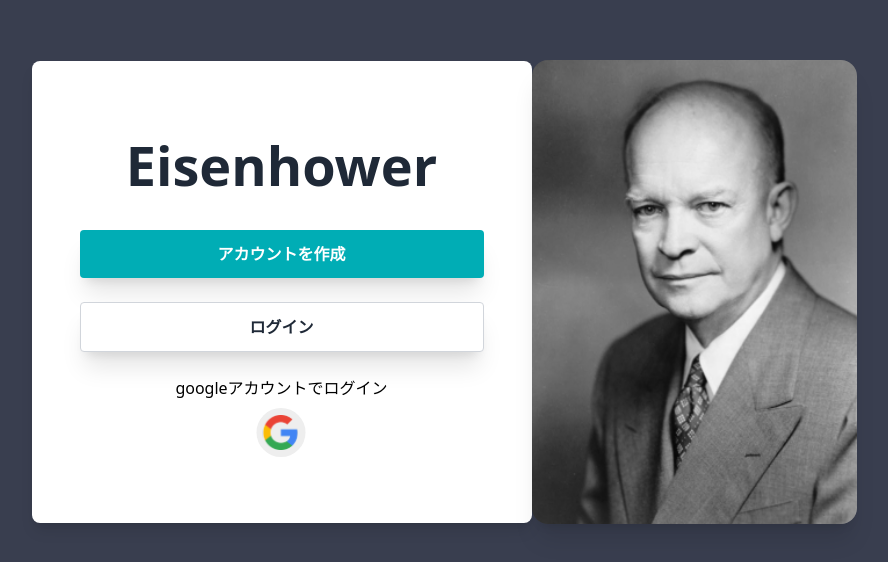
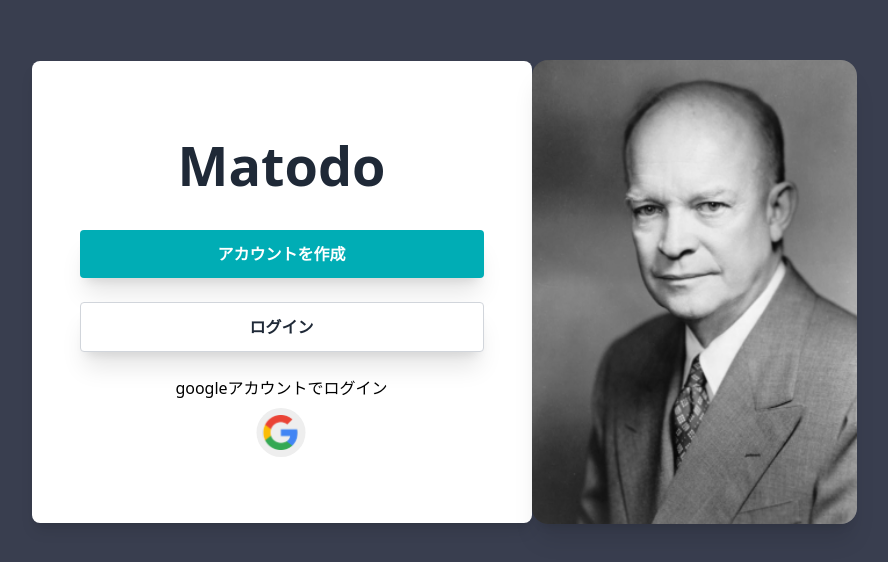
Before and after one commit to Yamamoto1012/MATODO_NEXT, a Next.js app in the folder front/: page /Auth in a window 1280 px wide. Shown: the part 108-670 px from the top of the page, without its empty margins (196-1084 px from the left). Built offline with nearby package versions, Linux system fonts and the light colour scheme; no server answers.

Commit message:
命名変更

```diff
--- a/front/app/(auth)/Auth/Auth.jsx
+++ b/front/app/(auth)/Auth/GoogleAuth.jsx
@@ -40,22 +40,3 @@ export function GoogleLogin() {
     </div>
   );
 }
-
-//ログアウト
-export function Logout() {
-  const handleLogout = () => {
-    auth
-      .signOut()
-      .then(() => {
-        alert("ログアウトしました");
-      })
-      .catch((error) => {
-        console.log(error.message);
-      });
-  };
-  return (
-    <>
-      <button onClick={handleLogout}>ログアウト</button>
-    </>
-  );
-}
--- a/front/app/(auth)/Auth/page.jsx
+++ b/front/app/(auth)/Auth/page.jsx
@@ -1,9 +1,9 @@
 "use client";
 import React from "react";
 import Link from "next/link";
-import { GoogleLogin } from "./Auth";
 import Image from "next/image";
 import { useRouter } from "next/navigation";
+import { GoogleLogin } from "./GoogleAuth";
 
 export default function AuthPage() {
   const router = useRouter();
@@ -17,7 +17,7 @@ export default function AuthPage() {
   return (
     <div className="bg-[#393E4F] h-screen w-screen flex justify-center items-center">
       <div className="bg-white rounded-lg px-12 py-16 w-[500px] h-[462px] shadow-lg flex flex-col items-center space-y-6">
-        <h1 className="text-[54px] font-bold text-gray-800">Eisenhower</h1>
+        <h1 className="text-[54px] font-bold text-gray-800">Matodo</h1>
 
         <button
           className="text-white bg-[#00ADB5] hover:bg-blue-700 font-bold py-3 px-4 rounded w-full transition-transform duration-150 ease-in-out transform hover:scale-105 shadow-xl"
```
